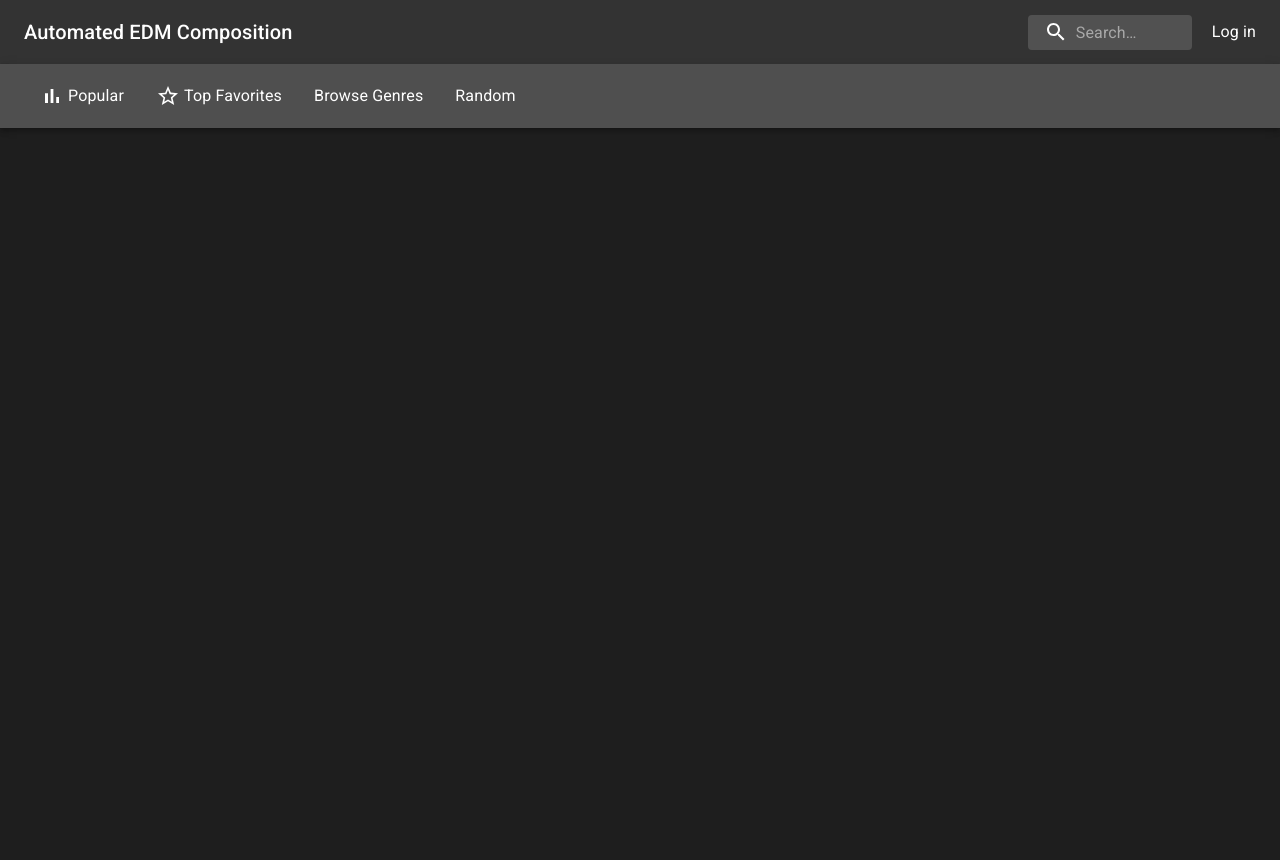
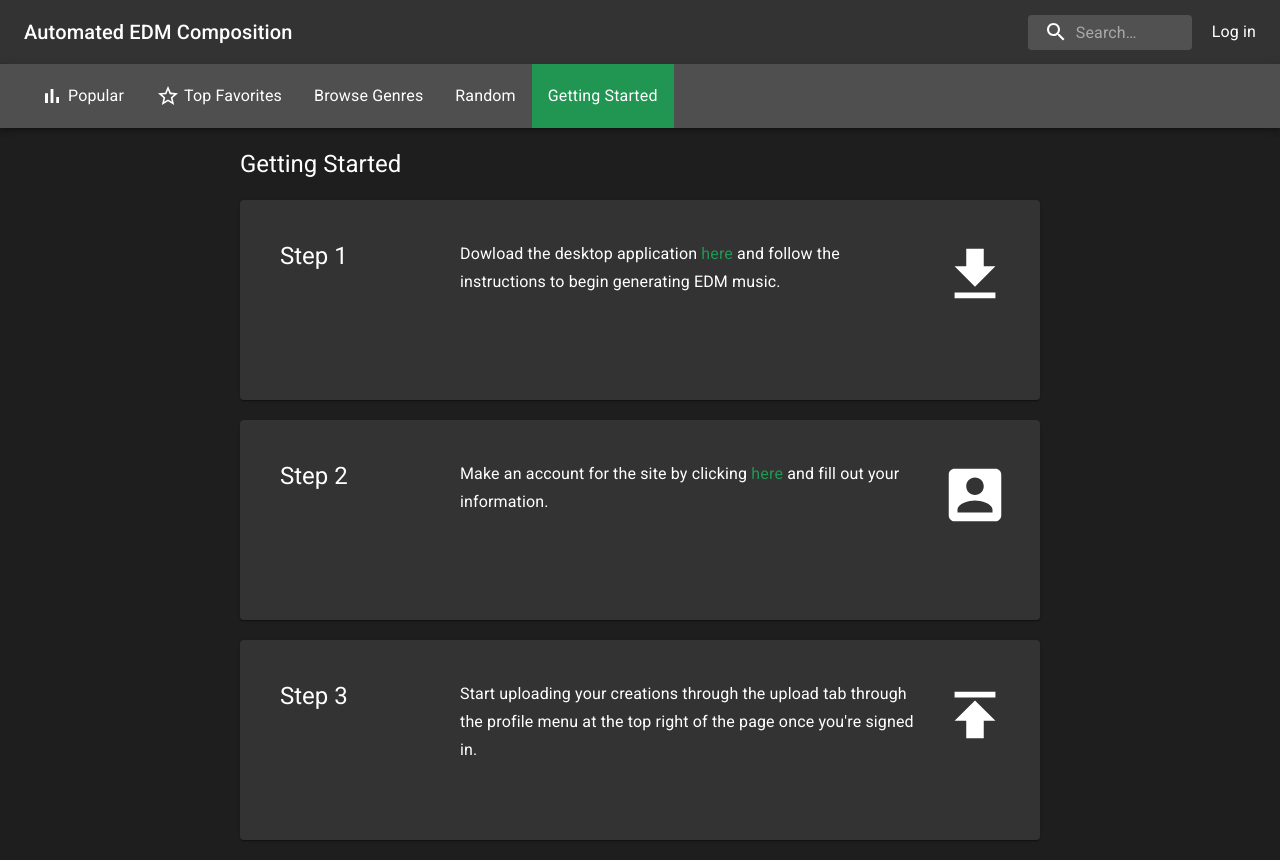
Before and after one commit to RickLeinecker/EDMCreation, a React (Create React App) app in the folder EDMCreationWeb/: page /gettingstarted in a window 1280 px wide. Before the commit the page ends 800 px from the top, so only its background shows below. Built offline with nearby package versions, Linux system fonts and the light colour scheme.

Commit message:
Getting started page

```diff
--- a/EDMCreationWeb/src/App.js
+++ b/EDMCreationWeb/src/App.js
@@ -27,6 +27,7 @@ import SongDeleted from "./components/SongDeleted";
 import SendVerification from "./components/SendVerification";
 import Verify from "./components/Verify";
 import UpdateEmailVerified from "./components/UpdateEmailVerified";
+import GettingStarted from "./components/GettingStarted";
 
 const theme = createMuiTheme({
 	palette: {
@@ -87,6 +88,7 @@ class App extends Component {
 					<Route path="/accountupdated" component={AccountUpdated} />
 					<Route path="/accountemailupdated" component={AccountEmailUpdated} />
 					<Route path="/songdeleted" component={SongDeleted} />
+					<Route path="/gettingstarted" component={GettingStarted} />
 				</ThemeProvider>
 			</Router>
 		);
--- /dev/null
+++ b/EDMCreationWeb/src/components/GettingStarted.js
@@ -0,0 +1,117 @@
+import React, { Component } from "react";
+import {
+    Grid,
+    Typography,
+    withStyles,
+    Paper,
+    Link
+} from "@material-ui/core";
+import {
+    GetApp,
+    AccountBox,
+    Publish
+} from '@material-ui/icons';
+
+const styles = theme => ({
+    root: {
+        flexGrow: 1,
+        margin: "auto",
+        maxWidth: 800,
+    },
+    title: {
+        margin: "auto",
+        marginTop: 20,
+        marginBottom: 20,
+        maxWidth: 800,
+    },
+    paper: {
+        paddingTop: 40,
+        paddingBottom: 40,
+        paddingLeft: 40,
+        paddingRight: 40,
+        margin: "auto",
+        marginBottom: 20,
+        backgroundColor: "#333333",
+        borderRadius: theme.shape.borderRadius,
+        minHeight: 200
+    },
+    largeIcon: {
+        fontSize: "5em",
+    },
+    iconGrid: {
+        marginLeft: 20
+    },
+    makeAccountLink: {
+        color: "#219653",
+        hover: {
+            color: "#219653"
+        },
+    },
+});
+
+class Songs extends Component {
+    render() {
+        const { classes } = this.props;
+
+        return (
+            <div className={classes.root}>
+                <Typography variant="h5" className={classes.title}>
+                    Getting Started
+                </Typography>
+                <Paper className={classes.paper}>
+                    <Grid container direction="row">
+                        <Grid item xs={3}>
+                            <Typography variant="h5">
+                                Step 1
+                            </Typography>
+                        </Grid>
+                        <Grid item xs>
+                            <Typography variant="subtitle1">
+                                Dowload the desktop application <Link href={"#"} className={classes.makeAccountLink}>here</Link> and follow the instructions to begin generating EDM music.
+                            </Typography>
+                        </Grid>
+                        <Grid item xs={1} className={classes.iconGrid}>
+                            <GetApp className={classes.largeIcon} />
+                        </Grid>
+                    </Grid>
+                </Paper>
+                <Paper className={classes.paper}>
+                    <Grid container direction="row">
+                        <Grid item xs={3}>
+                            <Typography variant="h5">
+                                Step 2
+                            </Typography>
+                        </Grid>
+                        <Grid item xs>
+                            <Typography variant="subtitle1">
+                                Make an account for the site by clicking <Link href={"/register"} className={classes.makeAccountLink}>here</Link> and fill out your information.
+                            </Typography>
+                        </Grid>
+                        <Grid item xs={1} className={classes.iconGrid}>
+                            <AccountBox className={classes.largeIcon} />
+                        </Grid>
+                    </Grid>
+                </Paper>
+                <Paper className={classes.paper}>
+                    <Grid container direction="row">
+                        <Grid item xs={3}>
+                            <Typography variant="h5">
+                                Step 3
+                            </Typography>
+                        </Grid>
+                        <Grid item xs>
+                            <Typography variant="subtitle1">
+                                Start uploading your creations through the upload tab through the profile menu at the top right of the page once you're signed in.
+                            </Typography>
+                        </Grid>
+                        <Grid item xs={1} className={classes.iconGrid}>
+                            <Publish className={classes.largeIcon} />
+                        </Grid>
+                    </Grid>
+                </Paper>
+            </div >
+        );
+    }
+}
+
+export default withStyles(styles)(Songs);
--- a/EDMCreationWeb/src/components/NavBar.js
+++ b/EDMCreationWeb/src/components/NavBar.js
@@ -166,6 +166,15 @@ function NavBar(props) {
 							<Typography color="inherit" variant="title" className={classes.menuItem}> Random
 							</Typography>
 						</MenuItem>
+						<MenuItem
+							selected={pathname === "/gettingstarted"}
+							component={Link}
+							href="/gettingstarted"
+							className={classes.menuItem}
+						>
+							<Typography color="inherit" variant="title" className={classes.menuItem}> Getting Started
+							</Typography>
+						</MenuItem>
 						<Menu
 							id="menu"
 							anchorEl={anchorEl}
```
